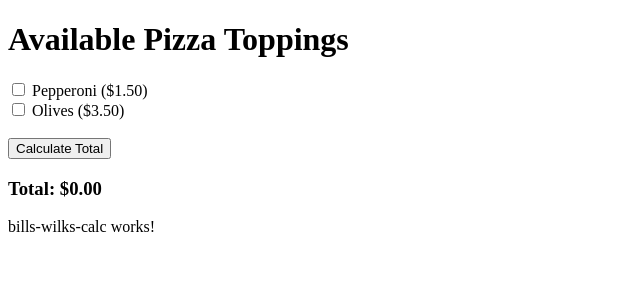
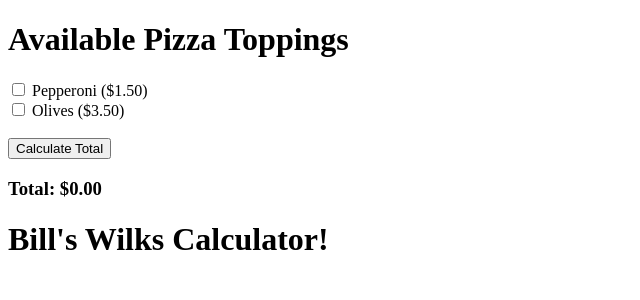
Before and after one commit to 2019-fall-jsf-th/components, an Angular app: page / in a window 1280 px wide. Shown: the top 300 px of the page, without its empty margins (0-640 px from the left). Built offline with nearby package versions, Linux system fonts and the light colour scheme.

Commit message:
modified the html to have a title
Just a start

```diff
--- a/src/app/bills-wilks-calc/bills-wilks-calc.component.html
+++ b/src/app/bills-wilks-calc/bills-wilks-calc.component.html
@@ -1 +1 @@
-<p>bills-wilks-calc works!</p>
+<h1>Bill's Wilks Calculator!</h1>
```
